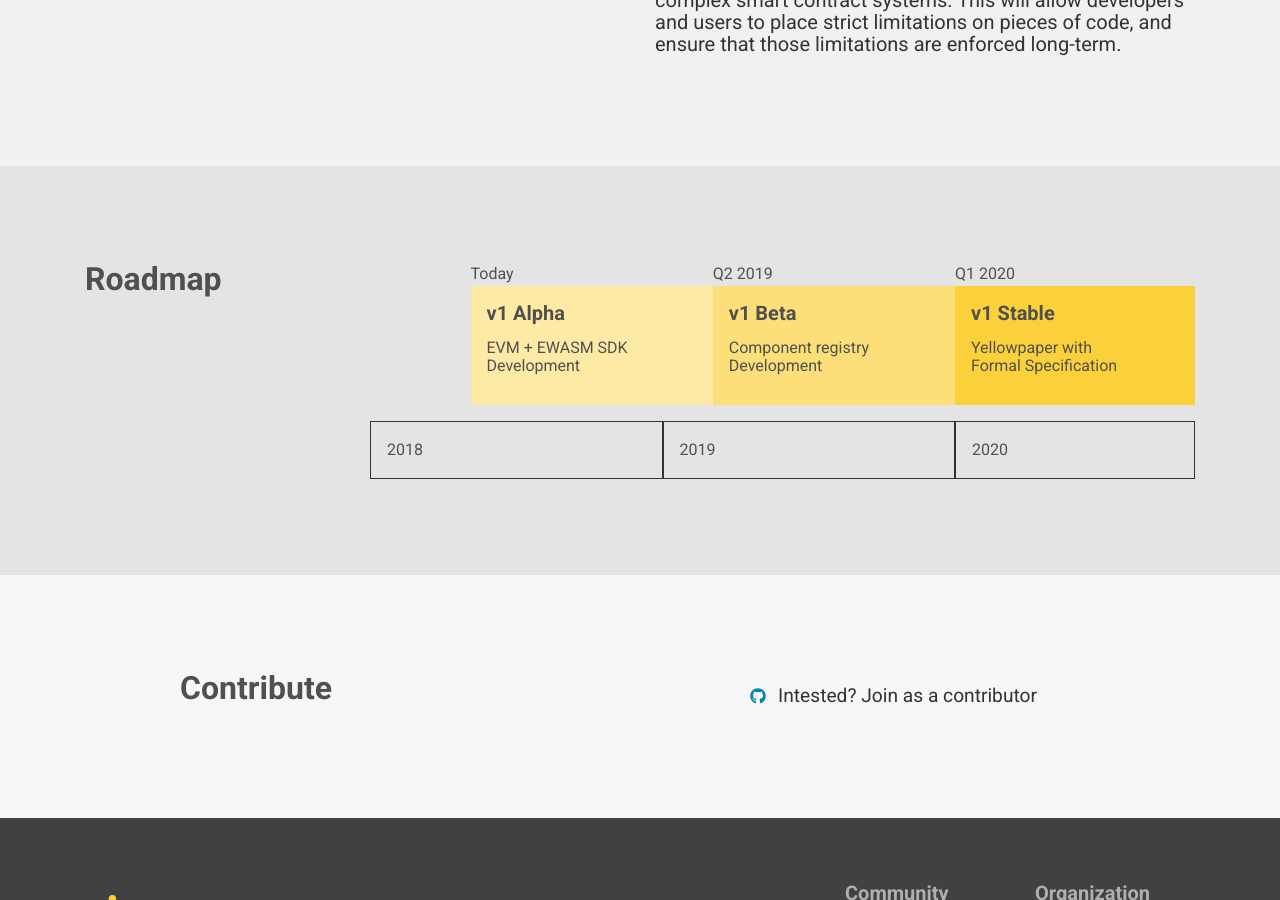
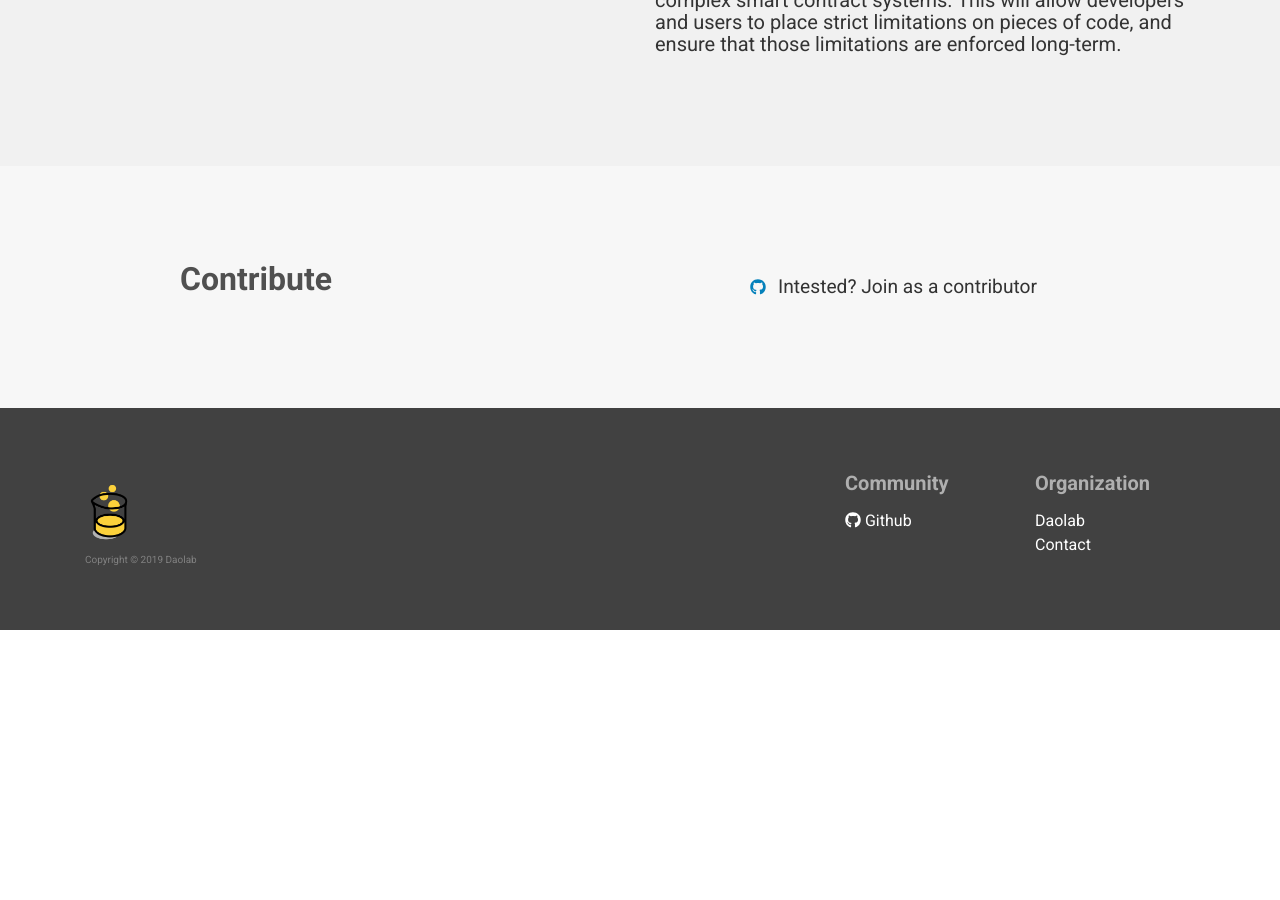
Before and after one commit to Daohub-io/cap9-website, a Jekyll site: the page built from index.html, in a window 1280 px wide and 900 px high, scrolled down 1163 px. Built offline with Jekyll 4.4.1, drawn with Linux system fonts in a browser that asks for light colours; nearby versions of some CDN libraries; some web fonts are replaced; after the commit the page ends 1793 px from its top, so only the background shows below that.

Commit message:
Remove Innacurate Roadmap

```diff
--- a/index.html
+++ b/index.html
@@ -92,7 +92,7 @@
   </div>
   </div>
 </section>
-<section class="site-frontpage roadmap">
+<!-- <section class="site-frontpage roadmap">
   <div class="container">
     <div class="row">
       <div class="col-md-3">
@@ -131,7 +131,7 @@
       </div>
     </div>
   </div>
-</section>
+</section> -->
 <!-- <section class="site-frontpage team">
   <div class="container">
     <div class="row">
```
